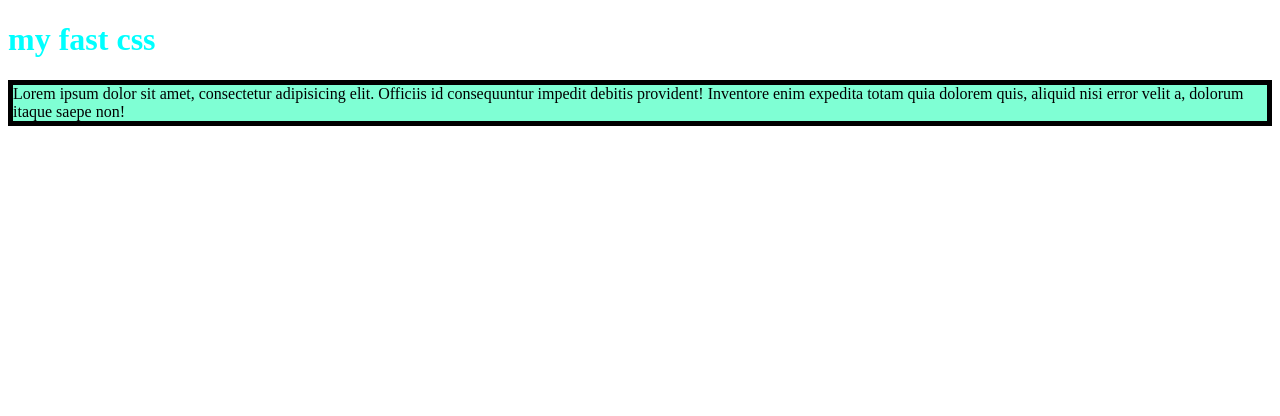
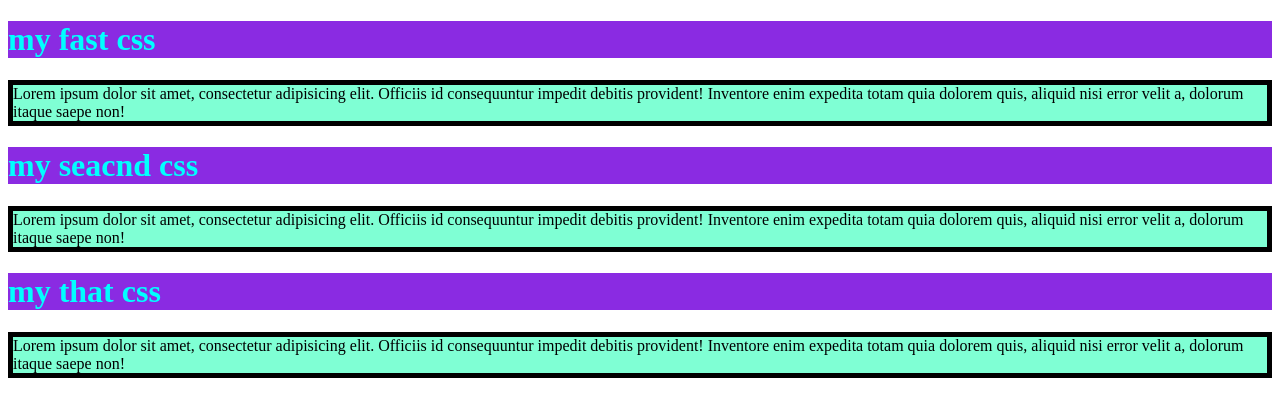
Before and after one commit to Apu4142/My-fast-github-Ap, a plain HTML site: page index.html in a window 1280 px wide. Drawn offline with Linux system fonts and the light colour scheme.

Commit message:
added seacnd & thet blog

```diff
--- a/index.html
+++ b/index.html
@@ -10,6 +10,10 @@
     <div>
         <h1 class="none">my fast css</h1>
         <p class="lorem">Lorem ipsum dolor sit amet, consectetur adipisicing elit. Officiis id consequuntur impedit debitis provident! Inventore enim expedita totam quia dolorem quis, aliquid nisi error velit a, dolorum itaque saepe non!</p>
+         <h1 class="none">my seacnd css</h1>
+        <p class="lorem">Lorem ipsum dolor sit amet, consectetur adipisicing elit. Officiis id consequuntur impedit debitis provident! Inventore enim expedita totam quia dolorem quis, aliquid nisi error velit a, dolorum itaque saepe non!</p>
+         <h1 class="none">my that css</h1>
+        <p class="lorem">Lorem ipsum dolor sit amet, consectetur adipisicing elit. Officiis id consequuntur impedit debitis provident! Inventore enim expedita totam quia dolorem quis, aliquid nisi error velit a, dolorum itaque saepe non!</p>
     </div>
 
 </body>
--- a/style/blog.css
+++ b/style/blog.css
@@ -1,8 +1,12 @@
 .none{
     color: aqua;
+    background-color: blueviolet;
 
 }
 .lorem{
     border: 5px solid black;
-    background-color: aquamarine;
+    background-color: aquamarine
+    ;
+    /* margin: 20px; */
+
 }
```
